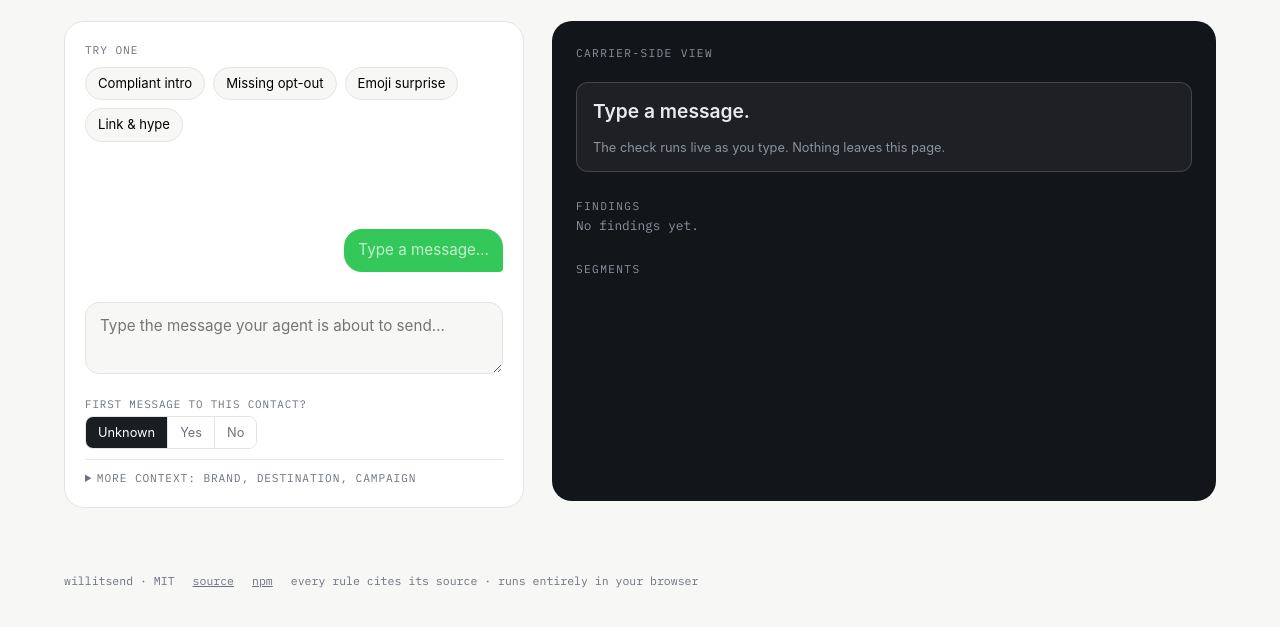
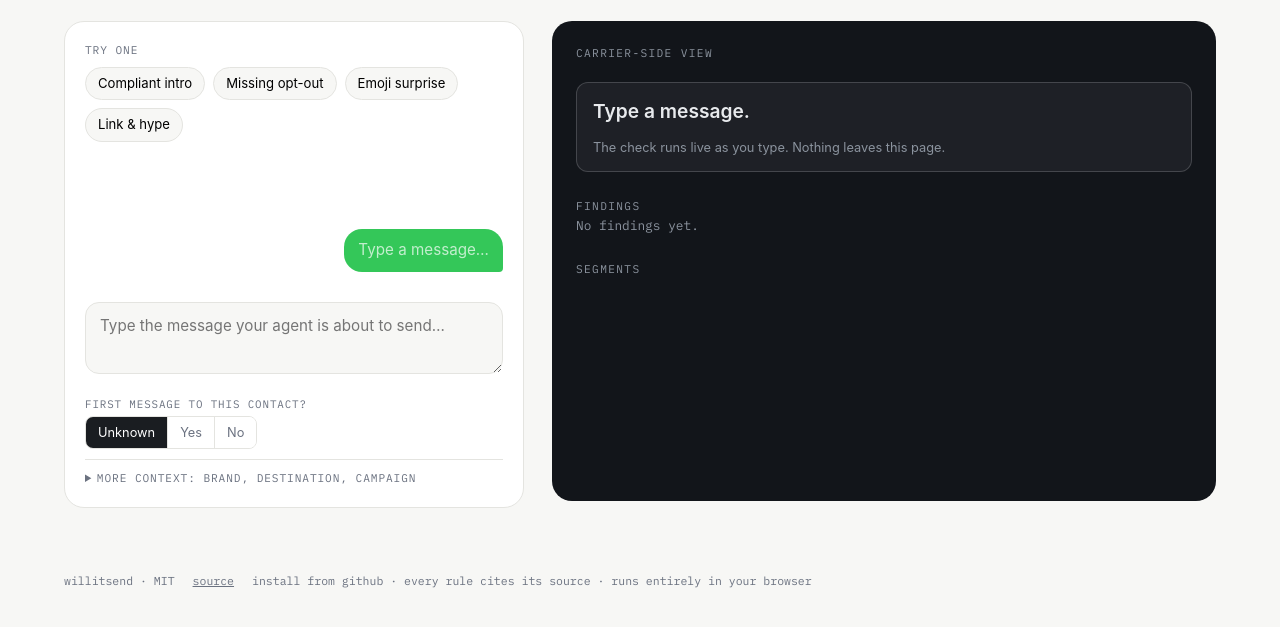
Before and after one commit to abryfs/willitsend, a website with bundled scripts: page site/index.html in a window 1280 px wide. Shown: the part 137-764 px from the top of the page. Built offline with nearby package versions, Linux system fonts and the light colour scheme.

Commit message:
docs: install from GitHub directly; build on install via prepare

```diff
--- a/package.json
+++ b/package.json
@@ -34,8 +34,8 @@
     "test:watch": "vitest",
     "typecheck": "tsc --noEmit",
     "build:site": "node site/build.mjs",
-    "prepublishOnly": "npm run typecheck && npm test && npm run build",
-    "bench": "npm run build && node scripts/bench.mjs"
+    "bench": "npm run build && node scripts/bench.mjs",
+    "prepare": "npm run build"
   },
   "dependencies": {
     "@modelcontextprotocol/sdk": "1.29.0",
--- a/site/index.html
+++ b/site/index.html
@@ -325,8 +325,7 @@
 <footer>
   <span>willitsend · MIT</span>
   <a href="https://github.com/abryfs/willitsend">source</a>
-  <a href="https://www.npmjs.com/package/willitsend">npm</a>
-  <span>every rule cites its source · runs entirely in your browser</span>
+  <span>install from github · every rule cites its source · runs entirely in your browser</span>
 </footer>
 
 <script type="module" src="./main.js"></script>
```
Also changed, not shown: README.md.
